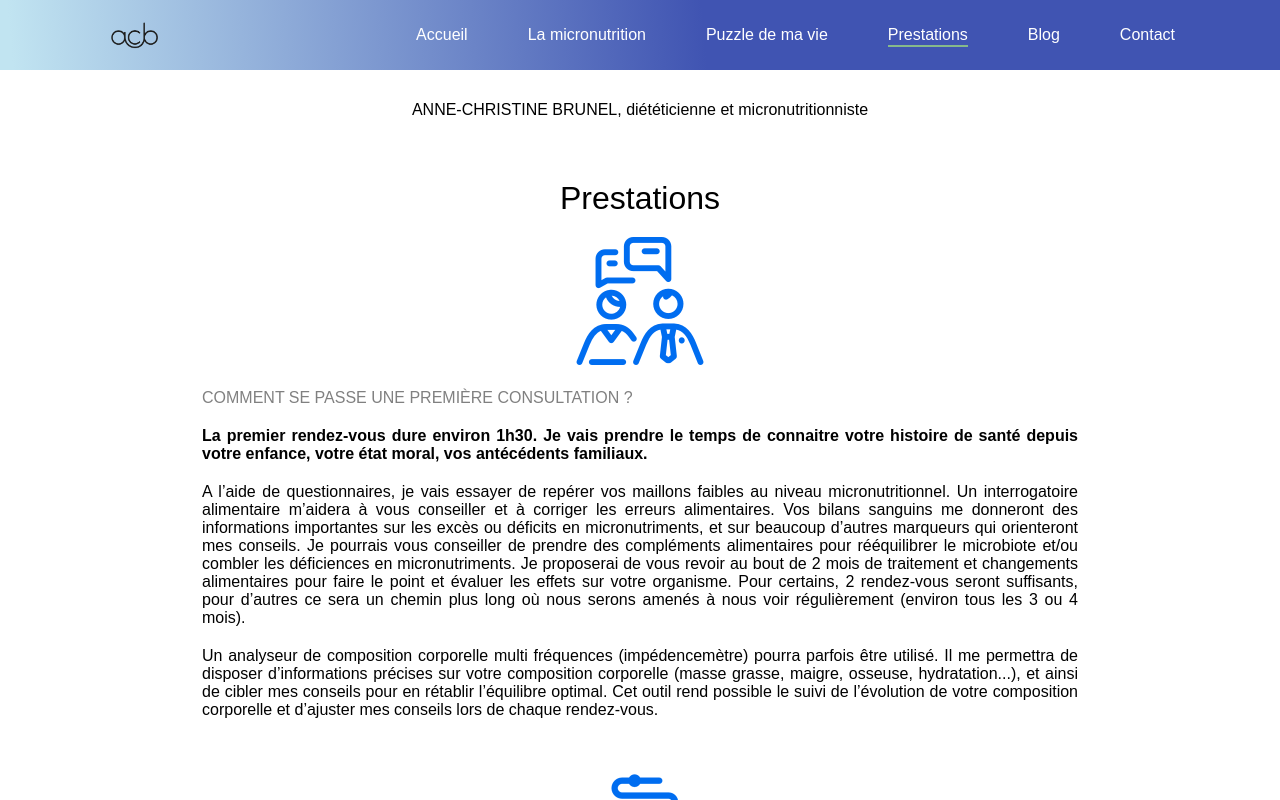
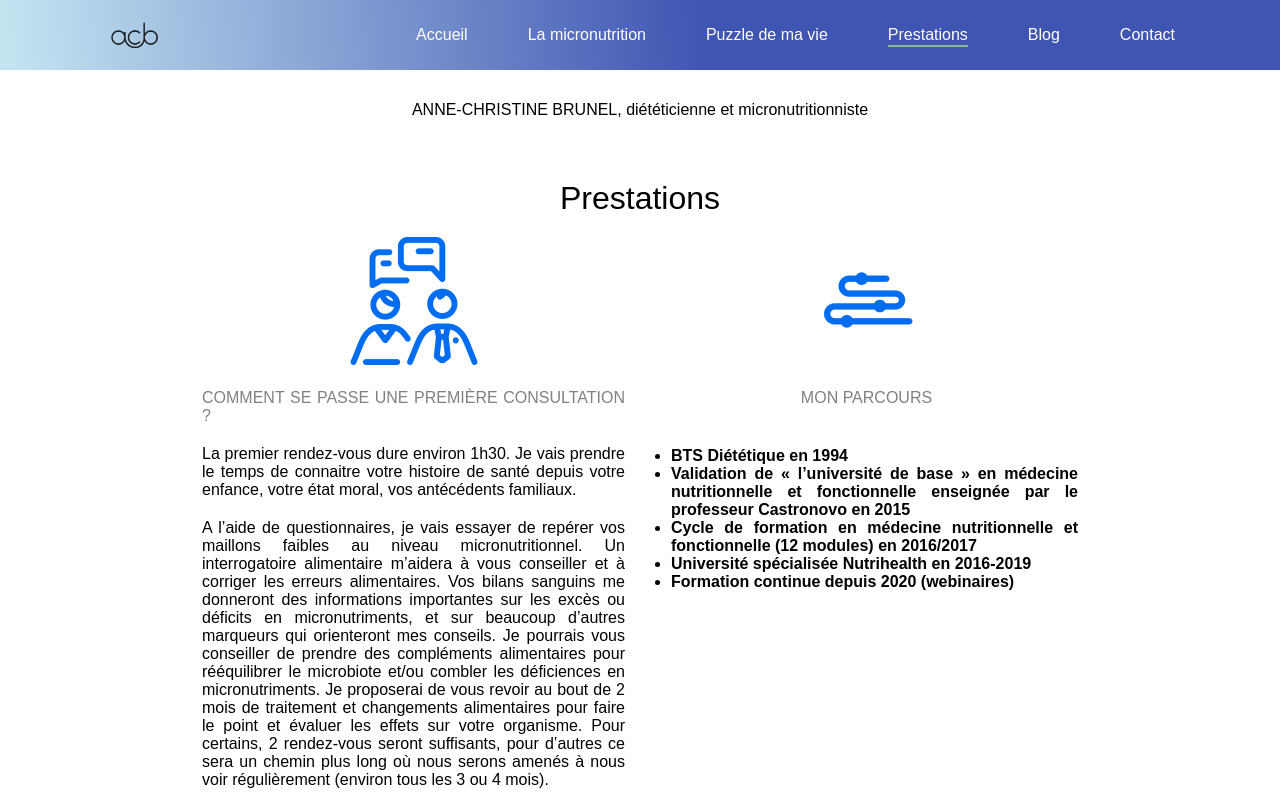
Before and after one commit to Ben43200/brunel-vite, a React (Vite) app: page /prestations in a window 1280 px wide. Shown: the top 800 px of the page. Built offline with nearby package versions, Linux system fonts and the light colour scheme.

Commit message:
grid layout prestations

```diff
--- a/src/pages/prestations/Prestations.jsx
+++ b/src/pages/prestations/Prestations.jsx
@@ -4,6 +4,8 @@ const Prestations = () => {
   return (
     <main className="prestations-container">
       <h2 className="prestations-title">Prestations</h2>
+      <div className="prestations-container-content">
+      <aside className="left-column">
       <div className="prestations-img-container">
         <img
           src="images/professor-consultation.png"
@@ -42,6 +44,8 @@ const Prestations = () => {
         l’évolution de votre composition corporelle et d’ajuster mes conseils
         lors de chaque rendez-vous.
       </p>
+      </aside>
+      <aside className="right-column">
       <div className="prestations-img-container">
         <img
           src="images/itinerary.png"
@@ -60,6 +64,8 @@ const Prestations = () => {
         <li>Université spécialisée Nutrihealth en 2016-2019</li>
         <li>Formation continue depuis 2020 (webinaires)</li>
       </ul>
+      </aside>
+      </div>
     </main>
   );
 };
--- a/src/pages/prestations/prestations.scss
+++ b/src/pages/prestations/prestations.scss
@@ -5,9 +5,12 @@
     justify-items: center;
     row-gap: 20px;
 
+    // grid-template-columns: 1fr;
+
            margin:0px;
     @include media(desktop){
         margin: 0px 200px;
+        // grid-template-columns: 1fr 1fr;
         @include media(large-desktop){
             margin: 0px 400px;
 
@@ -16,6 +19,18 @@
         //  margin-top: 0px ;
 
                                       }
+    }
+
+
+    .prestations-container-content{
+        display: grid;
+        justify-items: center;
+        row-gap: 20px;
+        column-gap:30px;
+        grid-template-columns: 1fr;
+        @include media(desktop){
+            grid-template-columns: 1fr 1fr;
+        }
     }
 .prestations-image{
     width:128px;
@@ -39,10 +54,17 @@
     color: grey;
     // padding-bottom: 20px;
     margin-right: auto;
+    @include media(desktop){
+        // text-align: center;
+        margin:auto;
 }
+}
+
 .parcours-list{
     padding-left: 16px;
-
+    @include media(desktop){
+    padding-top: 20px;
+    }
 }
 
 .parcours-list >li {
@@ -54,3 +76,27 @@ list-style-type: disc;
 .prestations-container > p:nth-child(4){
     font-weight: 700;
 }
+
+.left-column{
+grid-column: auto;
+display: grid;
+justify-items: center;
+row-gap:20px;
+
+    @include media(desktop){
+grid-column: 1/1;
+
+}
+}
+
+.right-column{
+    grid-column: auto;
+    display: grid;
+    justify-items: center;
+    align-content: flex-start;
+    row-gap:20px;
+    @include media(desktop){
+    grid-column: 2/2;
+
+}
+}
```
